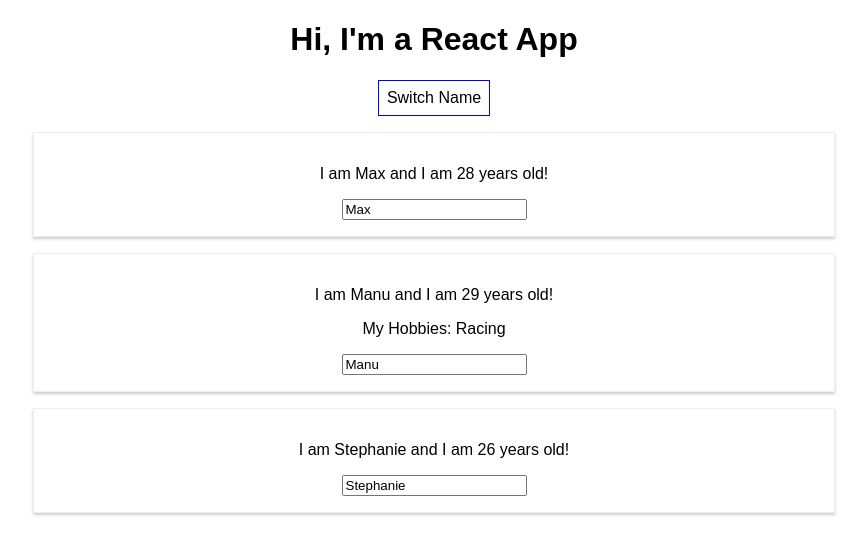
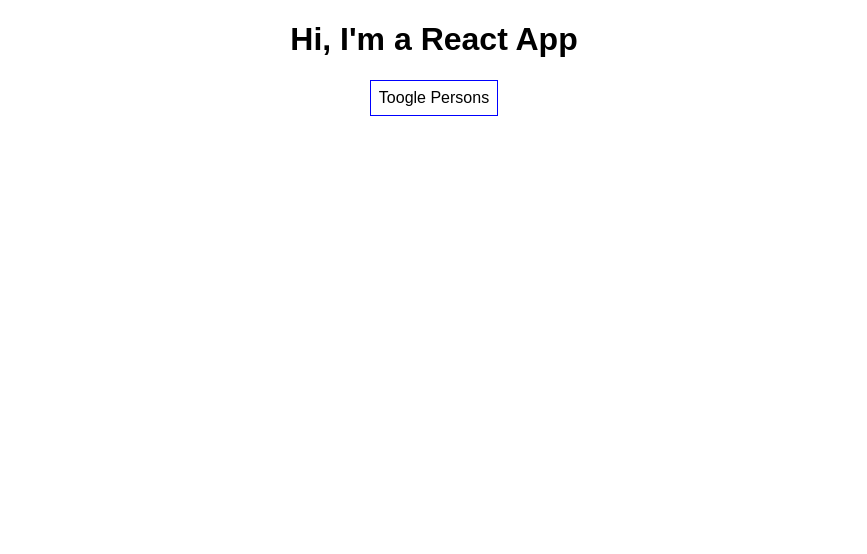
Before and after one commit to SvenGuthe/LearningReactJS, a React (Create React App) app in the folder react-complete-guide/: page / in a window 1280 px wide. Shown: the top 554 px of the page, without its empty margins (206-1073 px from the left). Built offline with nearby package versions, Linux system fonts and the light colour scheme.

Commit message:
4.53 Render by condition

```diff
--- a/react-complete-guide/src/App.js
+++ b/react-complete-guide/src/App.js
@@ -19,7 +19,8 @@
         age: 26
       }
     ],
-    otherState: 'some other values'
+    otherState: 'some other values',
+    showPersons: false
   }
 
   switchNameHandler = (newName) => {
@@ -61,6 +62,13 @@
     });
   }
 
+  togglePersonsHandler = () => {
+    const doesShow = this.state.showPersons
+    this.setState ({
+      showPersons: !doesShow
+    })
+  }
+
   render() {
 
     const style = {
@@ -74,7 +82,9 @@
     return (
       <div className="App">
         <h1>Hi, I'm a React App</h1>
-        <button style={style} onClick={() => this.switchNameHandler('Maximilian')}>Switch Name</button>
+        <button style={style} onClick={this.togglePersonsHandler}>Toogle Persons</button>
+        { this.state.showPersons === true ?
+            <div>
               <Person
                 name={this.state.persons[0].name}
                 age={this.state.persons[0].age} />
@@ -86,6 +96,7 @@
               <Person
                 name={this.state.persons[2].name}
                 age={this.state.persons[2].age}/>
+            </div> : null}
       </div>
     );
     /* return React.createElement('div', {className: 'App'}, React.createElement('h1', null, 'Hi, I\'m a React App')); */
```
Lines whose indentation alone changed are shown as unchanged.
